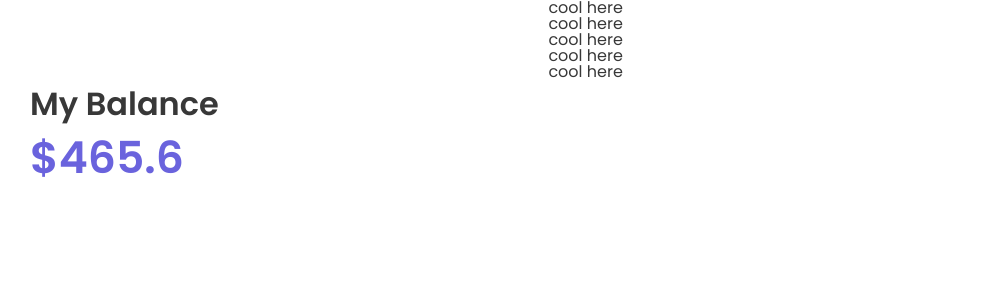
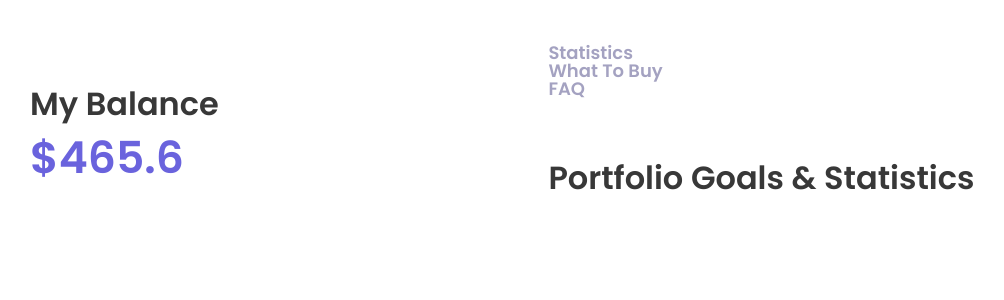
Before and after one commit to bacebu4/investing, a React (Create React App) app: page / in a window 1280 px wide. Shown: the top 300 px of the page, without its empty margins (34-1038 px from the left). Built offline with nearby package versions, Linux system fonts and the light colour scheme.

Commit message:
page added

```diff
--- a/src/App.tsx
+++ b/src/App.tsx
@@ -1,5 +1,6 @@
 import styled from "styled-components";
 import { MyBalance } from "./containers/MyBalance";
+import { Statistics } from "./containers/Statistics";
 
 const Wrapper = styled.div`
   display: flex;
@@ -13,7 +14,7 @@ const SidebarContent = styled.aside`
 const MainContent = styled.main`
   flex: 1;
   overflow: auto;
-  padding: 0 32px;
+  padding: 44px 32px 0;
 `;
 
 function App() {
@@ -23,11 +24,7 @@ function App() {
         <MyBalance />
       </SidebarContent>
       <MainContent>
-        <h2>cool here</h2>
-        <h2>cool here</h2>
-        <h2>cool here</h2>
-        <h2>cool here</h2>
-        <h2>cool here</h2>
+        <Statistics />
       </MainContent>
     </Wrapper>
   );
--- /dev/null
+++ b/src/components/NavbarLink.tsx
@@ -0,0 +1,9 @@
+import styled from "styled-components";
+import { GRAY } from "../colors";
+
+export const NavbarLink = styled.a<{ isActive?: boolean; ml?: string }>`
+  font-size: 1.125rem;
+  font-weight: 600;
+  color: ${(props) => (props.isActive ? undefined : GRAY)};
+  margin-left: ${(props) => props.ml};
+`;
--- /dev/null
+++ b/src/containers/Navbar.tsx
@@ -0,0 +1,19 @@
+import { NavbarLink } from "../components/NavbarLink";
+
+export const Navbar: React.FC = () => {
+  return (
+    <nav>
+      <ul>
+        <li>
+          <NavbarLink>Statistics</NavbarLink>
+        </li>
+        <li>
+          <NavbarLink>What To Buy</NavbarLink>
+        </li>
+        <li>
+          <NavbarLink>FAQ</NavbarLink>
+        </li>
+      </ul>
+    </nav>
+  );
+};
--- /dev/null
+++ b/src/containers/Statistics.tsx
@@ -0,0 +1,11 @@
+import { Title } from "../components/Title";
+import { Navbar } from "./Navbar";
+
+export const Statistics: React.FC = () => {
+  return (
+    <>
+      <Navbar />
+      <Title mt="64px">Portfolio Goals & Statistics</Title>
+    </>
+  );
+};
```
